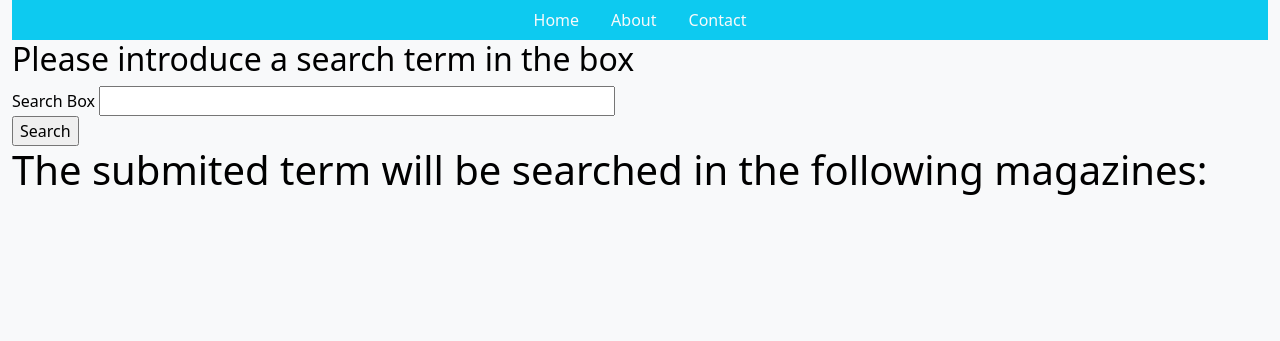
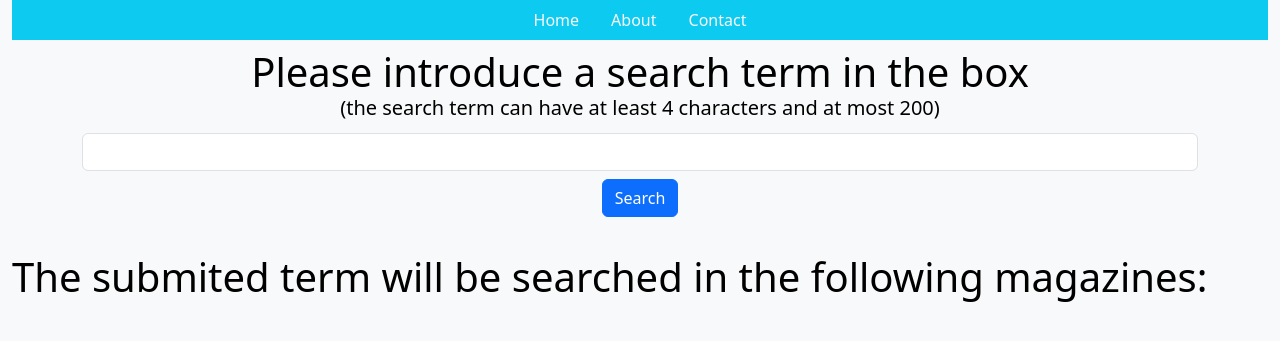
Before and after one commit to AndreiIav/Darwin_App, a Flask app: page / in a window 1280 px wide. Shown: the top 341 px of the page. Run offline with Flask 3, Linux system fonts and the light colour scheme; data that the repository does not hold is empty; parts of the project's set-up code (start-up, migrations or seed data) failed here and were passed over.

Commit message:
Modified forms.py (added max attribute and modified accordingly the message attribute). Added Bootstrap to form element in home_page.py

```diff
--- a/application/forms.py
+++ b/application/forms.py
@@ -10,7 +10,11 @@ class SearchForm(FlaskForm):
         [
             DataRequired(),
             Length(
-                min=4, message=("The searched term must be greater than 3 characters.")
+                min=4,
+                max=200,
+                message=(
+                    "The searched term must be greater than 3 characters and lower than 200."
+                ),
             ),
         ],
     )
--- a/application/home/templates/home_page.html
+++ b/application/home/templates/home_page.html
@@ -3,17 +3,19 @@
 {% block title %}BCU-Search{% endblock %}
 
 {% block search_form %}
-<div class="form-wrapper">
-    <h2 class="title">Please introduce a search term in the box</h1>
-        <form action="{{ url_for('search_page_bp.search_for_term') }}">
-            <fieldset class="form-field">
-                {{ search_form.search_box.label }}
-                {{ search_form.search_box(size=50) }}
-            </fieldset>
-
-            {{ search_form.submit }}
-
-        </form>
+<div class="container text-center py-2">
+    <p1 class="display-6">Please introduce a search term in the box</p1><br>
+    <p1 class="h5">(the search term can have at least 4 characters and at most 200)</p1>
+    <form action="{{ url_for('search_page_bp.search_for_term') }}">
+        <div class="form-group row py-2 ">
+            <div class="col-xs py-1">
+                {{ search_form.search_box(class_="form-control") }}
+            </div>
+            <div class="col-xs py-1">
+                {{ search_form.submit(class_="btn btn-primary mb-3")}}
+            </div>
+        </div>
+    </form>
 </div>
 {% endblock %}
 
```
